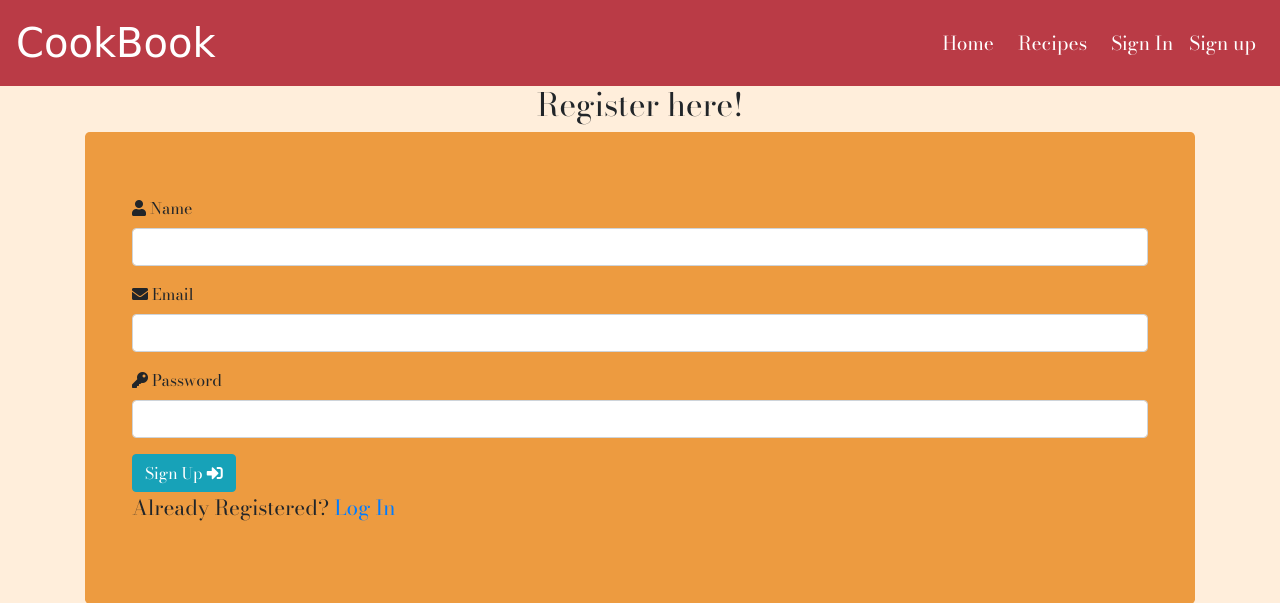
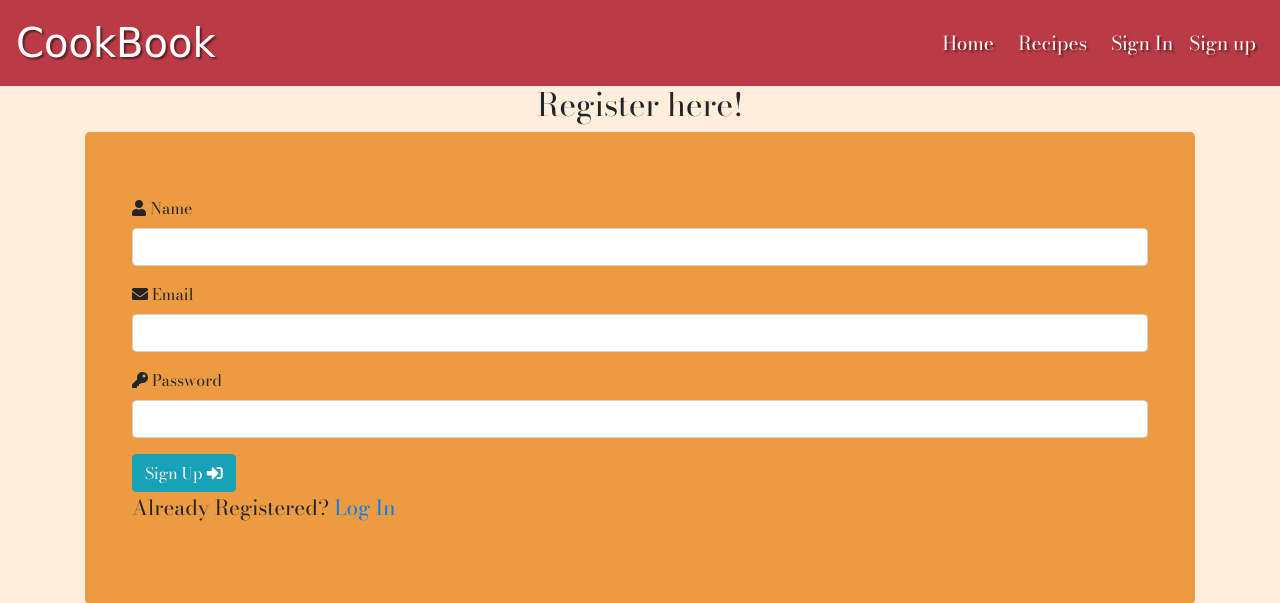
Before and after one commit to Code-Institute-Submissions/CookBook-29, a Flask app: page /signup in a window 1280 px wide. Shown: the top 603 px of the page. Run offline with Flask 2, Linux system fonts and the light colour scheme; some libraries are stand-ins or nearby versions; some web fonts are replaced.

Commit message:
Insert text-shadow style.

```diff
--- a/templates/components/navigation/navigation.html
+++ b/templates/components/navigation/navigation.html
@@ -1,12 +1,12 @@
 <header>
     <div class="container-FLUID">
        <nav class="navbar navbar-expand-lg">
-           <a href="{{ url_for('home') }}" class="navbar-brand">CookBook</a>
+           <a href="{{ url_for('home') }}" class="navbar-brand text-shadow">CookBook</a>
            <button class="navbar-toggler ml-auto" type="button" data-toggle="collapse" data-target="#navbarNavDropdown" aria-controls="navbarNavDropdown" aria-expanded="false" aria-label="Toggle navigation">
                <i class="fas fa-bars"></i>
            </button>
            <div class="collapse navbar-collapse" id="navbarNavDropdown">
-               <ul class="navbar-nav ml-auto">
+               <ul class="navbar-nav ml-auto text-shadow">
                    <li class="nav-item mr-2">
                        <a class="nav-link" href="{{ url_for('home') }}">Home</a>
                    </li>
```
